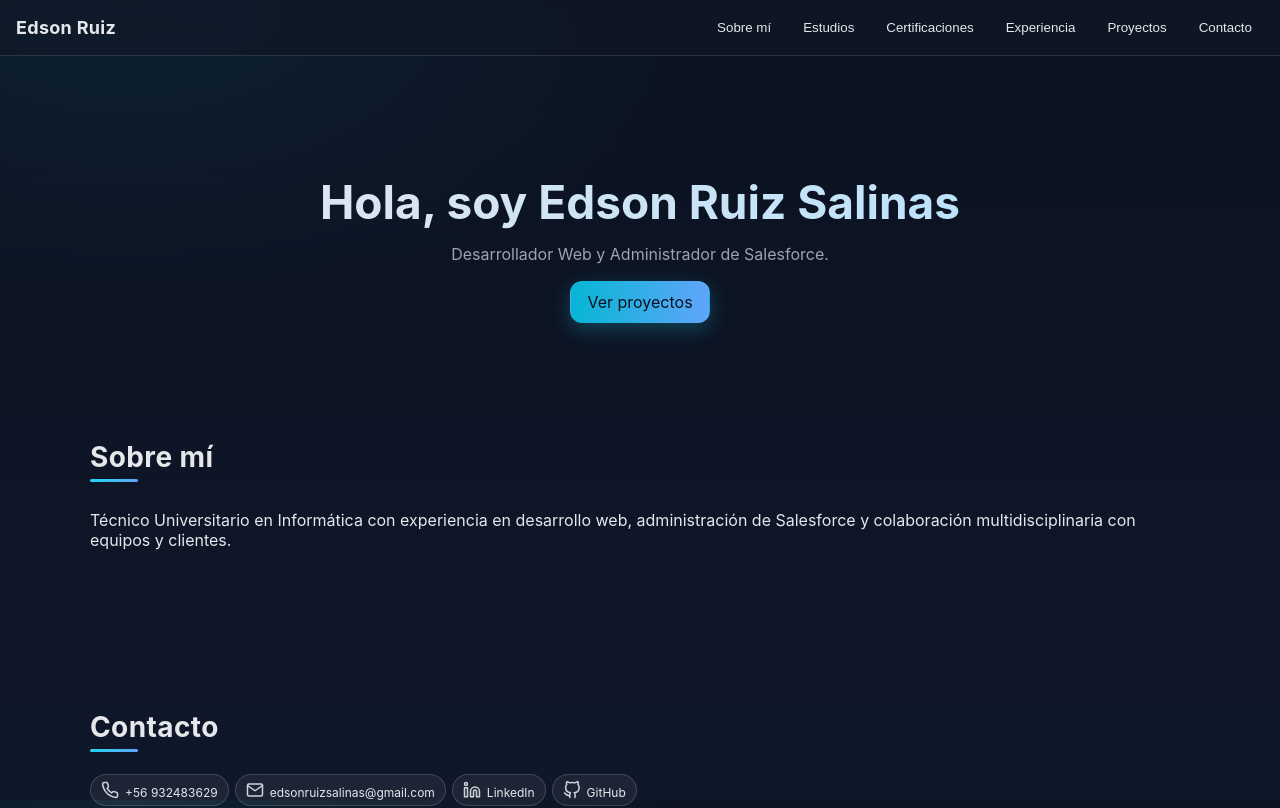
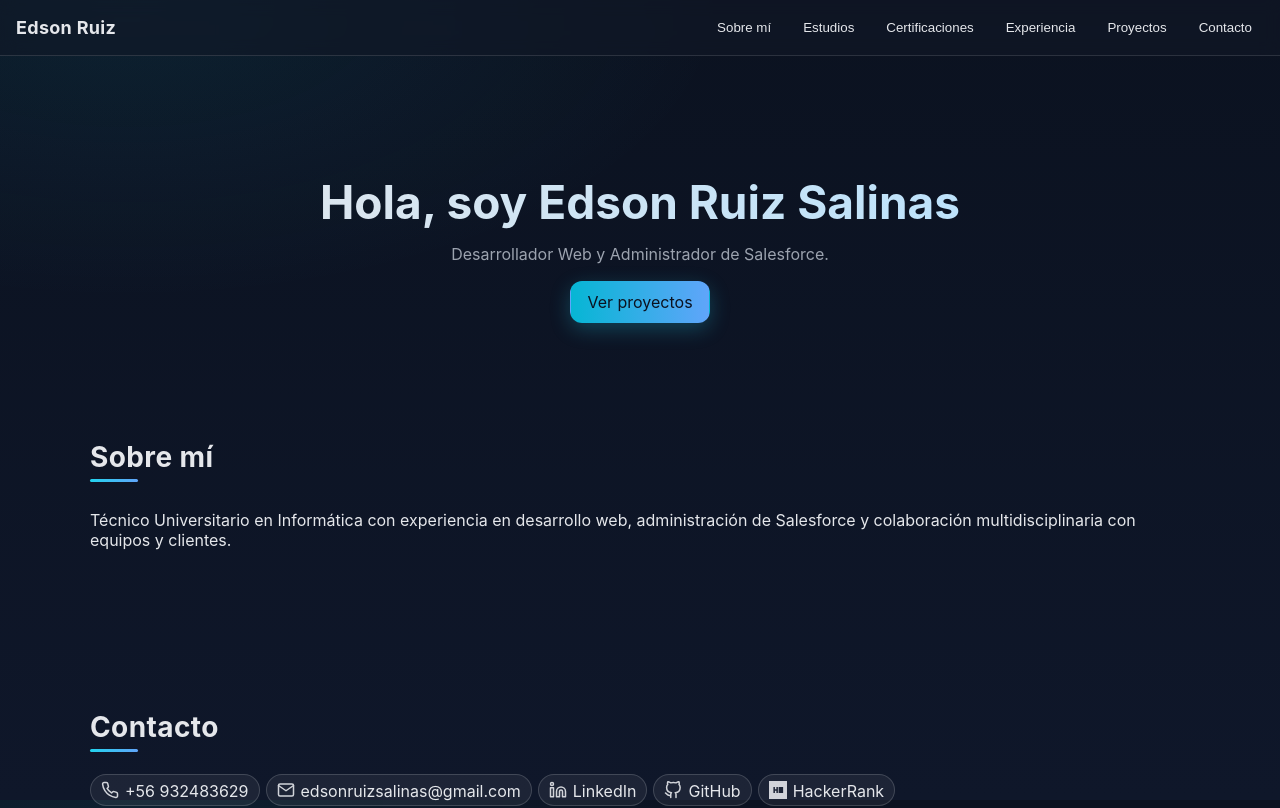
Before and after one commit to xedsonruizx/portafolio, a React (Create React App) app: page / in a window 1280 px wide. Shown: the top 808 px of the page. Built offline with nearby package versions, Linux system fonts and the light colour scheme.

Commit message:
Incorporacion de hackerrank

```diff
--- a/src/data/profile.js
+++ b/src/data/profile.js
@@ -5,5 +5,6 @@ export const profile = {
     email: 'edsonruizsalinas@gmail.com',
     linkedin: 'https://www.linkedin.com/in/edson-ruiz-salinas',
     github: 'https://github.com/xedsonruizx',
+    hackerrank: 'https://www.hackerrank.com/profile/edsonruizsalinas'
   },
 };
--- a/src/pages/Home.jsx
+++ b/src/pages/Home.jsx
@@ -6,6 +6,7 @@ import { experience } from '../data/experience';
 import { projects } from '../data/projects';
 import React from 'react';
 import { FiPhone, FiMail, FiLinkedin, FiGithub } from 'react-icons/fi';
+import { SiHackerrank } from 'react-icons/si';
 
 export default function Home() {
   const [certViewer, setCertViewer] = React.useState({ open: false, src: null, title: '' });
@@ -61,6 +62,18 @@ export default function Home() {
             <a href={profile.contact.github} target="_blank" rel="noreferrer" className="link" title="GitHub">
               <FiGithub className="contactIcon" />
               GitHub
+            </a>
+          </li>
+          <li className="tag">
+            <a
+              href={profile.contact.hackerrank}
+              target="_blank"
+              rel="noreferrer"
+              className="link"
+              title="HackerRank"
+            >
+              <SiHackerrank className="contactIcon" />
+              HackerRank
             </a>
           </li>
         </ul>
--- a/src/styles.css
+++ b/src/styles.css
@@ -231,7 +231,7 @@ body {
 }
 
 .tag {
-  font-size: 12px;
+  font-size: 16px;
   line-height: 1;
   padding: 6px 10px;
   border-radius: 999px;
```
